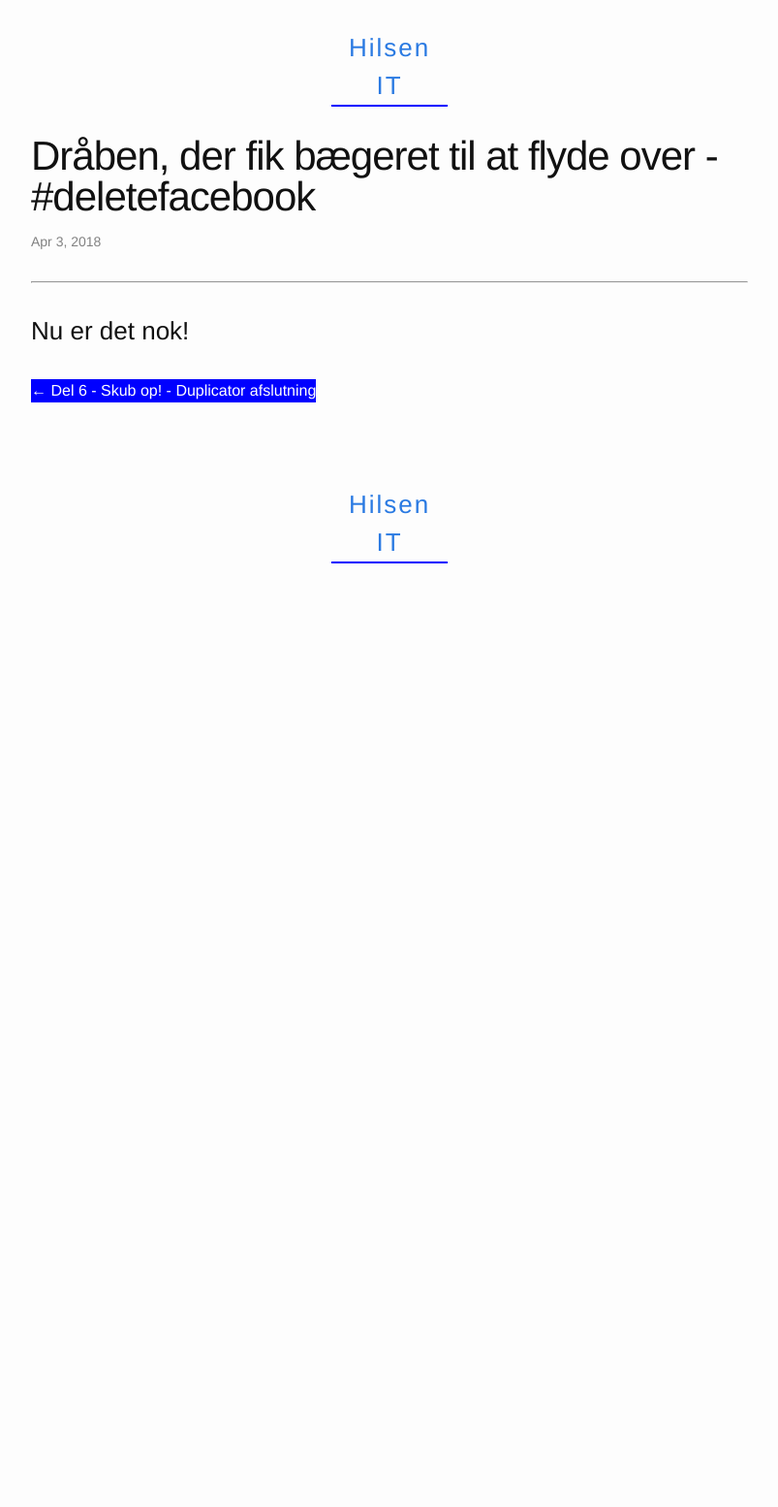
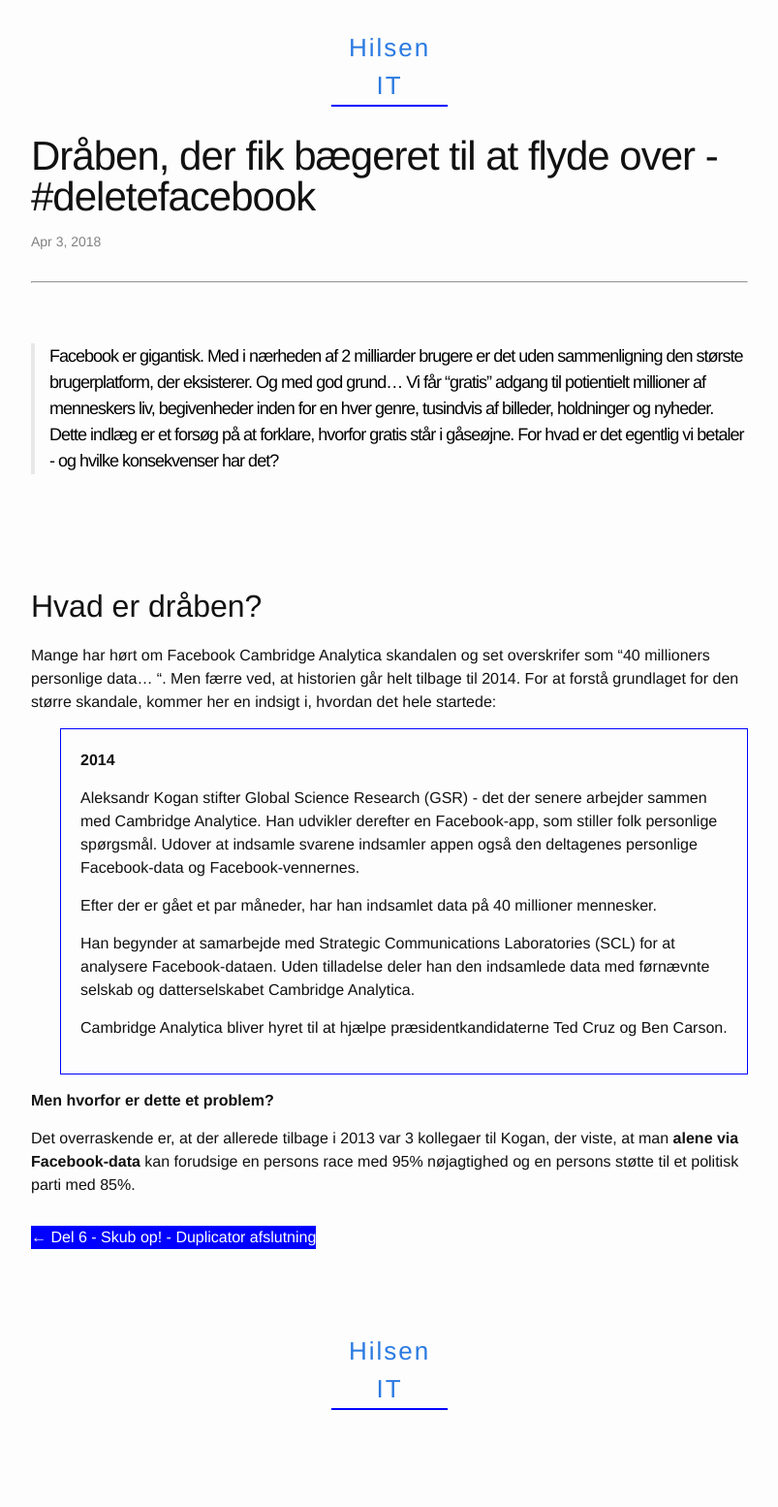
Before and after one commit to peterhoejlundandersen/hilsen, a Jekyll site: the page built from _posts/blogs/2018-04-03-hvorfor-jeg-slettede-min-facebook.markdown, in a window 1280 px wide. Shown: the whole page at 97% size, without its empty margins (238-1041 px from the left). Built offline with Jekyll 4.4.1, drawn with Linux system fonts in a browser that asks for light colours; before the commit the page ends 900 px from its top, so only the background shows below that.

Commit message:
first part of cambridge analytica

```diff
--- a/_posts/blogs/2018-04-03-hvorfor-jeg-slettede-min-facebook.markdown
+++ b/_posts/blogs/2018-04-03-hvorfor-jeg-slettede-min-facebook.markdown
@@ -4,8 +4,28 @@
 desc: "Min rejse fra naiv Facebookbruger til en sur, gammel og skræmt data-gnavpotte"
 category: blogs
 seocontent: ""
-seoimage: "https://hilsen.it/assets/blogs/techlove-facebook.jpg"
+seoimage: "Lav et nyt billede"
 ---
 
+> Facebook er gigantisk. Med i nærheden af 2 milliarder brugere er det uden sammenligning den største brugerplatform, der eksisterer. Og med god grund... Vi får "gratis" adgang til potientielt millioner af menneskers liv, begivenheder inden for en hver genre, tusindvis af billeder, holdninger og nyheder. Dette indlæg er et forsøg på at forklare, hvorfor gratis står i gåseøjne. For hvad er det egentlig vi betaler - og hvilke konsekvenser har det?
 
-<h3>Nu er det nok!</h3>
+## Hvad er dråben?
+
+Mange har hørt om Facebook Cambridge Analytica skandalen og set overskrifer som "40 millioners personlige data... ". Men færre ved, at historien går helt tilbage til 2014. For at forstå grundlaget for den større skandale, kommer her en indsigt i, hvordan det hele startede:
+
+{: .blue-border }
+* **2014**
+
+* Aleksandr Kogan stifter Global Science Research (GSR) - det der senere arbejder sammen med Cambridge Analytice. Han udvikler derefter en Facebook-app, som stiller folk personlige spørgsmål. Udover at indsamle svarene indsamler appen også den deltagenes personlige Facebook-data og Facebook-vennernes.
+
+* Efter der er gået et par måneder, har han indsamlet data på 40 millioner mennesker.
+
+* Han begynder at samarbejde med Strategic Communications Laboratories (SCL) for at analysere Facebook-dataen. Uden tilladelse deler han den indsamlede data med førnævnte selskab og datterselskabet Cambridge Analytica.
+
+* Cambridge Analytica bliver hyret til at hjælpe præsidentkandidaterne Ted Cruz og Ben Carson.
+
+
+
+**Men hvorfor er dette et problem?**
+
+Det overraskende er, at der allerede tilbage i 2013 var 3 kollegaer til Kogan, der viste, at man **alene via Facebook-data** kan forudsige en persons race med 95% nøjagtighed og en persons støtte til et politisk parti med 85%.
--- a/_sass/minima/_posts.scss
+++ b/_sass/minima/_posts.scss
@@ -1,5 +1,9 @@
 /* ALL STYLE FOR POSTS/POST*/
 
+.blue-border {
+  border: 1px solid blue;
+  padding: 20px;
+}
 .post-link {
 	color: black!important;
 }
```
Also changed, not shown: 3 other files.
